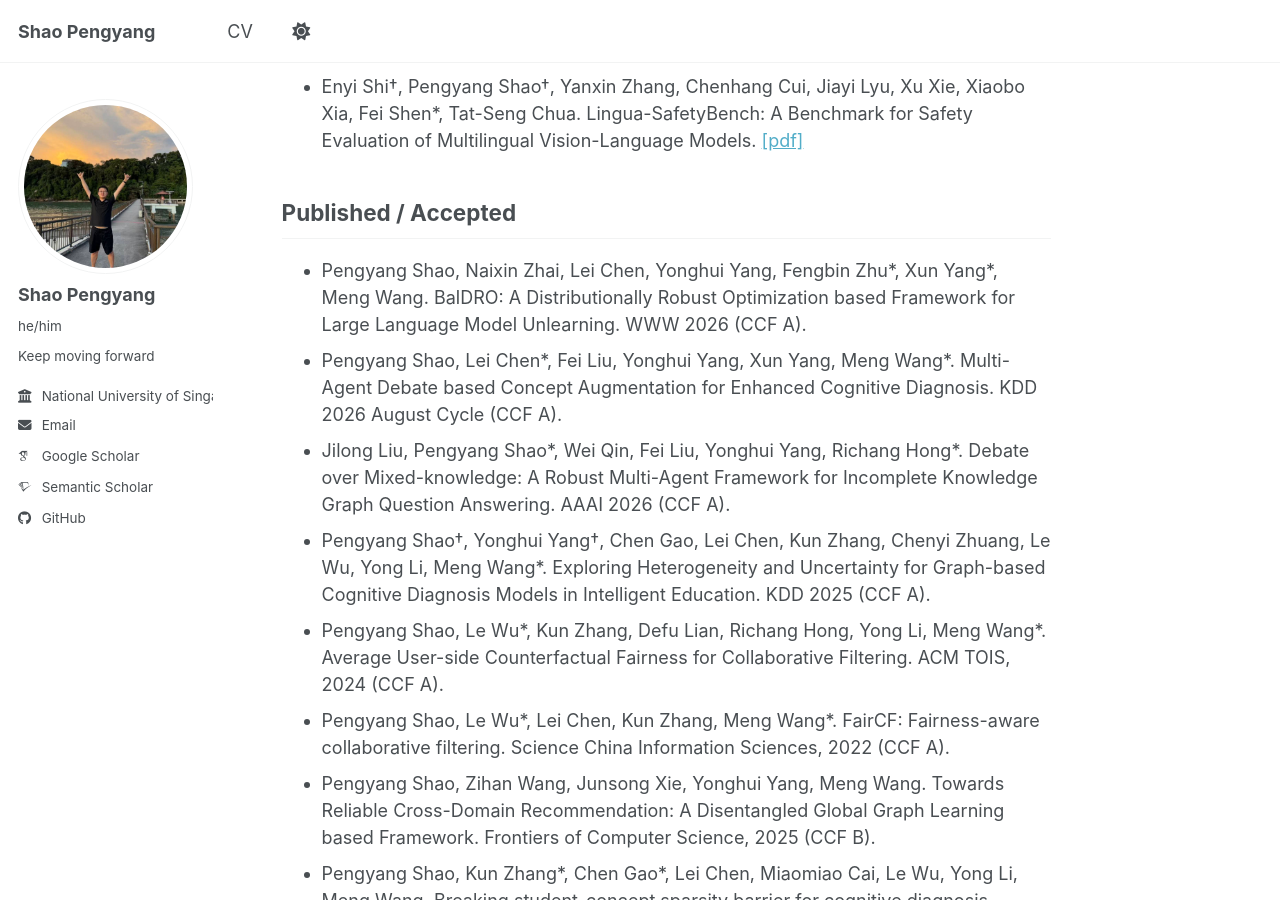
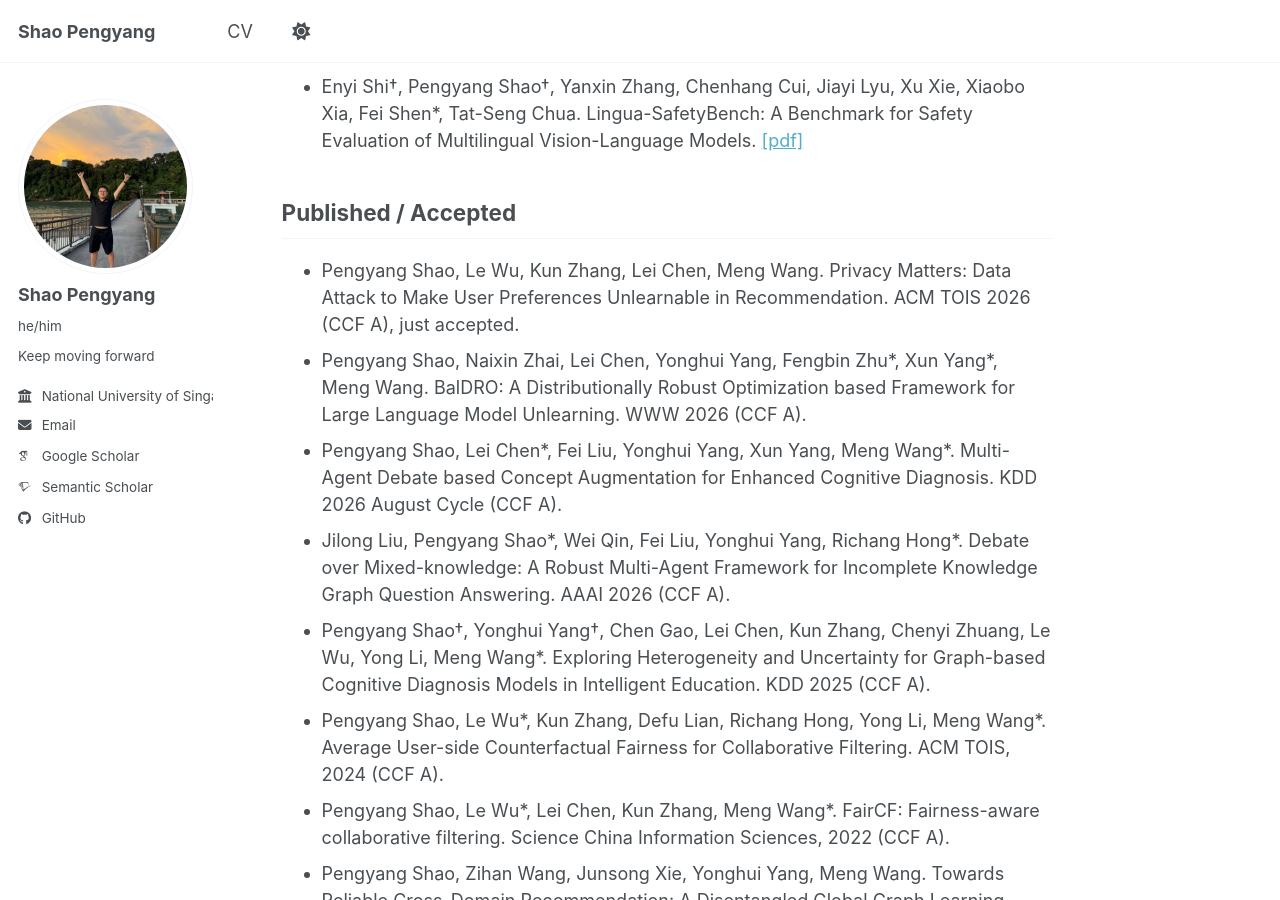
Before and after one commit to ShaoPengyang/ShaoPengyang.github.io, a Jekyll site: the page built from _pages/about.md, in a window 1280 px wide and 900 px high, scrolled down 1431 px. Built offline with Jekyll 4.4.1, drawn with Linux system fonts in a browser that asks for light colours; some web fonts are replaced; a script bundle is joined from its source files by our own code; library files that are not in the unit come from our copies.

Commit message:
Update about.md

```diff
--- a/_pages/about.md
+++ b/_pages/about.md
@@ -90,6 +90,7 @@ Preprints
 Published / Accepted
 ------
 
+- Pengyang Shao, Le Wu, Kun Zhang, Lei Chen, Meng Wang. Privacy Matters: Data Attack to Make User Preferences Unlearnable in Recommendation. ACM TOIS 2026 (CCF A), just accepted.
 - Pengyang Shao, Naixin Zhai, Lei Chen, Yonghui Yang, Fengbin Zhu\*, Xun Yang\*, Meng Wang. BalDRO: A Distributionally Robust Optimization based Framework for Large Language Model Unlearning. WWW 2026 (CCF A).
 - Pengyang Shao, Lei Chen\*, Fei Liu, Yonghui Yang, Xun Yang, Meng Wang\*. Multi-Agent Debate based Concept Augmentation for Enhanced Cognitive Diagnosis. KDD 2026 August Cycle (CCF A).
 - Jilong Liu, Pengyang Shao\*, Wei Qin, Fei Liu, Yonghui Yang, Richang Hong\*. Debate over Mixed-knowledge: A Robust Multi-Agent Framework for Incomplete Knowledge Graph Question Answering. AAAI 2026 (CCF A).
```
